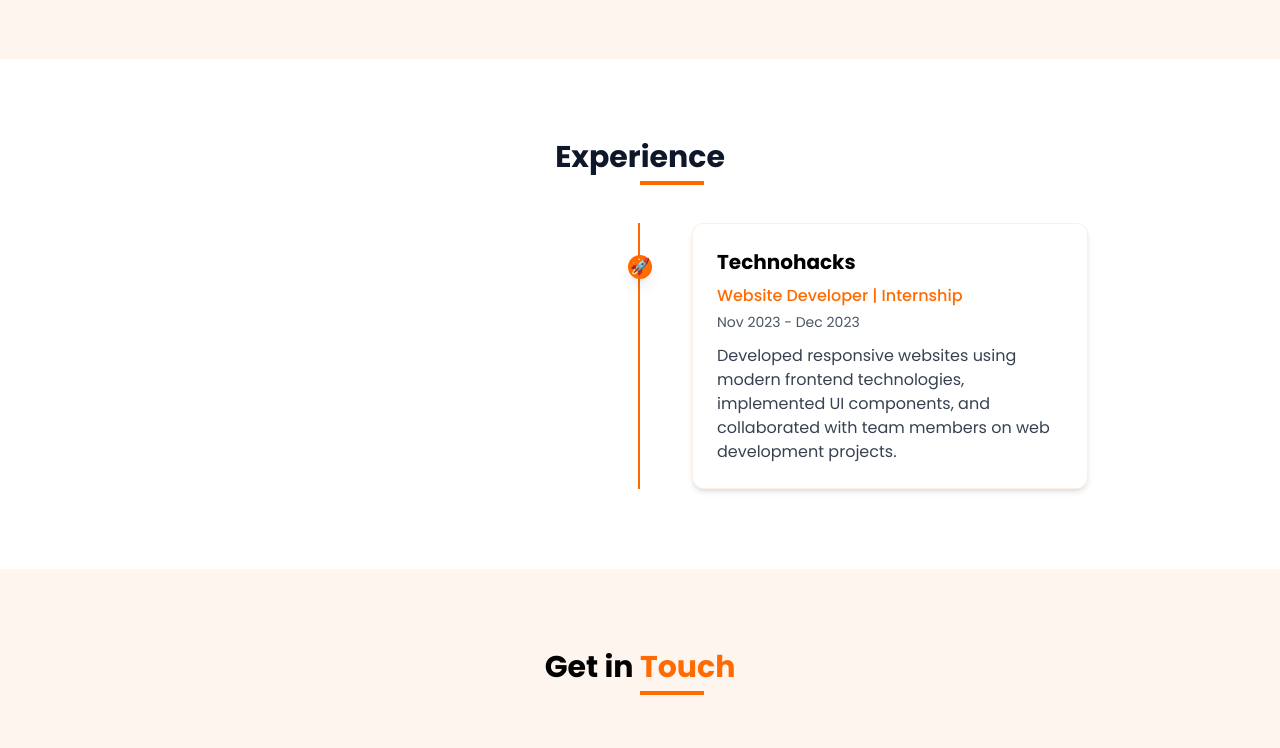
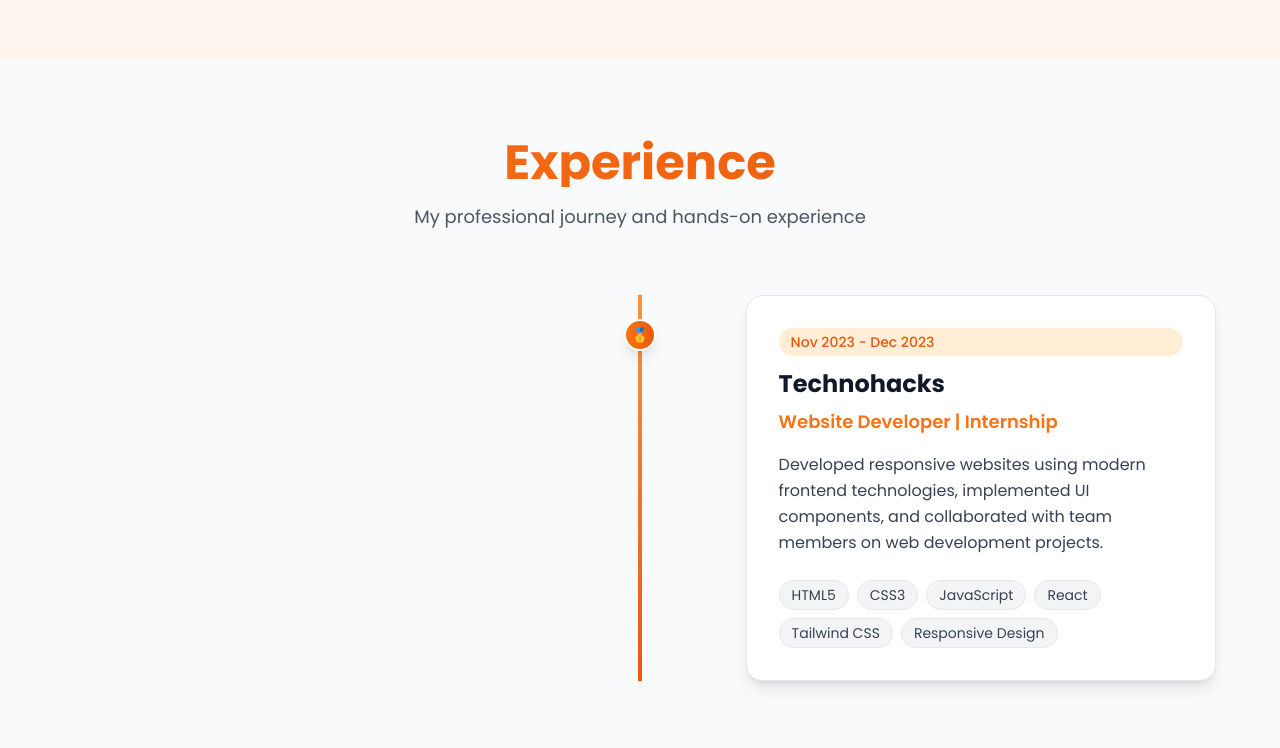
Before and after one commit to suniltechs/New-Portfolio, a React (Vite) app: page / in a window 1280 px wide. Shown: the part 4700-5448 px from the top of the page. Built offline with nearby package versions, Linux system fonts and the light colour scheme.

Commit message:
Enhance Experience component with skills and styling
Updated the Experience component to include skills and change the icon. Enhanced styling and layout for better presentation.

```diff
--- a/src/components/Experience.jsx
+++ b/src/components/Experience.jsx
@@ -8,7 +8,8 @@
     role: "Website Developer | Internship",
     period: "Nov 2023 - Dec 2023",
     description: "Developed responsive websites using modern frontend technologies, implemented UI components, and collaborated with team members on web development projects.",
-    icon: "🚀"
+    icon: "🥇",
+    skills: ["HTML5", "CSS3", "JavaScript", "React", "Tailwind CSS", "Responsive Design"]
   }
 ]
 
@@ -32,18 +33,18 @@
   const itemVariants = {
     hidden: {
       opacity: 0,
-      x: (index) => (index % 2 === 0 ? 100 : -100)
+      y: 50
     },
-    visible: (index) => ({
+    visible: {
       opacity: 1,
-      x: 0,
+      y: 0,
       transition: {
         type: "spring",
         stiffness: 80,
         damping: 12,
         duration: 0.8
       }
-    })
+    }
   }
 
   const lineVariants = {
@@ -58,30 +59,27 @@
   }
 
   return (
-    <section id="experience" className="py-20 bg-white">
-      <div className="container mx-auto px-4">
+    <section id="experience" className="py-20 dark:bg-dark-bg bg-gray-50">
+      <div className="container mx-auto px-4 sm:px-6 lg:px-8">
         <motion.div
           initial={{ opacity: 0, y: 20 }}
           animate={inView ? { opacity: 1, y: 0 } : {}}
           transition={{ duration: 0.6 }}
-          className="text-center mb-12"
+          className="text-center mb-16"
         >
-          <h2 className="text-3xl font-bold relative inline-block">
+          <h2 className="text-4xl md:text-5xl font-bold bg-gradient-to-r from-orange-500 to-orange-600 bg-clip-text text-transparent mb-4">
             Experience
-            <motion.span
-              className="absolute bottom-[-10px] left-1/2 transform -translate-x-1/2 w-16 h-1 bg-orange-primary"
-              initial={{ scaleX: 0 }}
-              animate={inView ? { scaleX: 1 } : {}}
-              transition={{ delay: 0.4, duration: 0.6 }}
-            />
           </h2>
+          <p className="text-lg text-gray-600 dark:text-gray-400 max-w-2xl mx-auto">
+            My professional journey and hands-on experience
+          </p>
         </motion.div>
 
-        <div ref={ref} className="max-w-4xl mx-auto">
+        <div ref={ref} className="max-w-6xl mx-auto">
           <div className="relative">
             {/* Timeline line */}
             <motion.div
-              className="absolute left-1/2 h-full w-0.5 bg-orange-primary -ml-0.5"
+              className="absolute left-4 md:left-1/2 h-full w-1 bg-gradient-to-b from-orange-400 to-orange-600 -ml-0.5"
               variants={lineVariants}
               initial="hidden"
               animate={inView ? "visible" : "hidden"}
@@ -91,33 +89,66 @@
               variants={containerVariants}
               initial="hidden"
               animate={inView ? "visible" : "hidden"}
-              className="space-y-16"
+              className="space-y-12"
             >
               {experiences.map((exp, index) => (
                 <motion.div
                   key={exp.id}
-                  custom={index}
                   variants={itemVariants}
                   className="relative group"
                 >
                   {/* Timeline dot */}
-                  <div className="absolute left-1/2 -ml-3 top-8 w-6 h-6 rounded-full bg-orange-primary shadow-lg flex items-center justify-center text-white z-10">
-                    {exp.icon}
-                  </div>
+                  <motion.div
+                    className="absolute left-4 md:left-1/2 -ml-4 top-6 w-8 h-8 rounded-full bg-gradient-to-r from-orange-500 to-orange-600 shadow-lg flex items-center justify-center text-white z-10 border-2 border-white dark:border-dark-bg"
+                    whileHover={{ scale: 1.2, rotate: 5 }}
+                    transition={{ type: "spring", stiffness: 300 }}
+                  >
+                    <span className="text-sm">{exp.icon}</span>
+                  </motion.div>
 
-                  {/* Experience card - positioned to right for odd, left for even */}
-                  <div className={`relative ${index % 2 === 0 ? 'md:ml-auto md:pl-8' : 'md:mr-auto md:pr-8'}`} style={{ width: 'calc(50% - 20px)' }}>
+                  {/* Experience card */}
+                  <div className={`ml-16 md:ml-0 ${index % 2 === 0 ? 'md:ml-auto md:pl-12' : 'md:mr-auto md:pr-12'} md:w-[45%]`}>
                     <motion.div
                       whileHover={{
-                        scale: 1.03,
-                        boxShadow: "0 10px 25px -5px rgba(255, 107, 0, 0.1)"
+                        scale: 1.02,
+                        y: -5,
+                        boxShadow: "0 20px 40px -10px rgba(255, 107, 0, 0.15)"
                       }}
-                      className={`bg-white p-6 rounded-xl shadow-md border border-orange-primary/10 hover:border-orange-primary/30 transition-all ${index % 2 === 0 ? 'md:text-left' : 'md:text-right'}`}
+                      className="bg-white dark:bg-dark-card p-8 rounded-2xl shadow-lg border border-gray-200 dark:border-gray-800 hover:border-orange-300 dark:hover:border-orange-400 transition-all duration-300"
                     >
-                      <h3 className="text-xl font-bold mb-2 text-black">{exp.company}</h3>
-                      <p className="font-medium text-orange-primary mb-1">{exp.role}</p>
-                      <p className="text-sm text-gray-600 mb-3">{exp.period}</p>
-                      <p className="text-gray-700">{exp.description}</p>
+                      {/* Header */}
+                      <div className={`flex flex-col ${index % 2 === 0 ? 'md:text-left' : 'md:text-right'}`}>
+                        <span className="inline-block px-3 py-1 bg-orange-100 dark:bg-orange-900/30 text-orange-600 dark:text-orange-400 text-sm font-medium rounded-full mb-3 self-start md:self-auto">
+                          {exp.period}
+                        </span>
+
+                        <h3 className="text-2xl font-bold text-gray-900 dark:text-white mb-2">
+                          {exp.company}
+                        </h3>
+
+                        <p className="text-lg font-semibold text-orange-500 dark:text-orange-400 mb-4">
+                          {exp.role}
+                        </p>
+                      </div>
+
+                      {/* Description */}
+                      <p className="text-gray-700 dark:text-gray-300 leading-relaxed mb-6">
+                        {exp.description}
+                      </p>
+
+                      {/* Skills */}
+                      {exp.skills && (
+                        <div className={`flex flex-wrap gap-2 ${index % 2 === 0 ? 'justify-start' : 'justify-end'}`}>
+                          {exp.skills.map((skill, skillIndex) => (
+                            <span
+                              key={skillIndex}
+                              className="px-3 py-1 bg-gray-100 dark:bg-gray-800 text-gray-700 dark:text-gray-300 text-sm rounded-full border border-gray-200 dark:border-gray-700"
+                            >
+                              {skill}
+                            </span>
+                          ))}
+                        </div>
+                      )}
                     </motion.div>
                   </div>
                 </motion.div>
@@ -125,6 +156,24 @@
             </motion.div>
           </div>
         </div>
+
+        {/* Call to action */}
+        <motion.div
+          initial={{ opacity: 0, y: 20 }}
+          animate={inView ? { opacity: 1, y: 0 } : {}}
+          transition={{ delay: 0.8, duration: 0.6 }}
+          className="text-center mt-16"
+        >
+          <p className="text-gray-600 dark:text-gray-400 text-lg">
+            Ready to bring your next project to life?{" "}
+            <a
+              href="#contact"
+              className="text-orange-500 dark:text-orange-400 font-semibold hover:underline underline-offset-4"
+            >
+              Let's connect!
+            </a>
+          </p>
+        </motion.div>
       </div>
     </section>
   )
```
